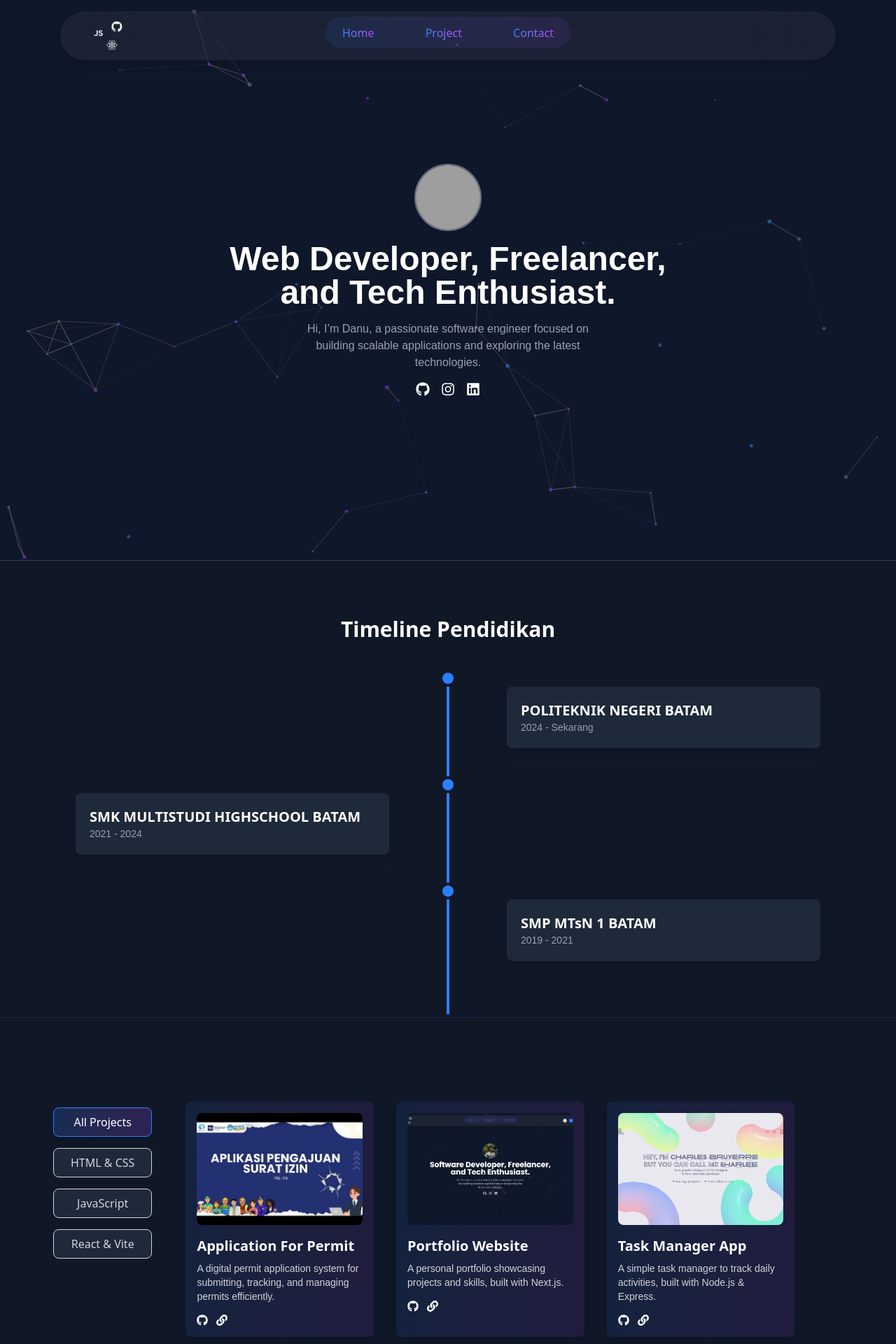
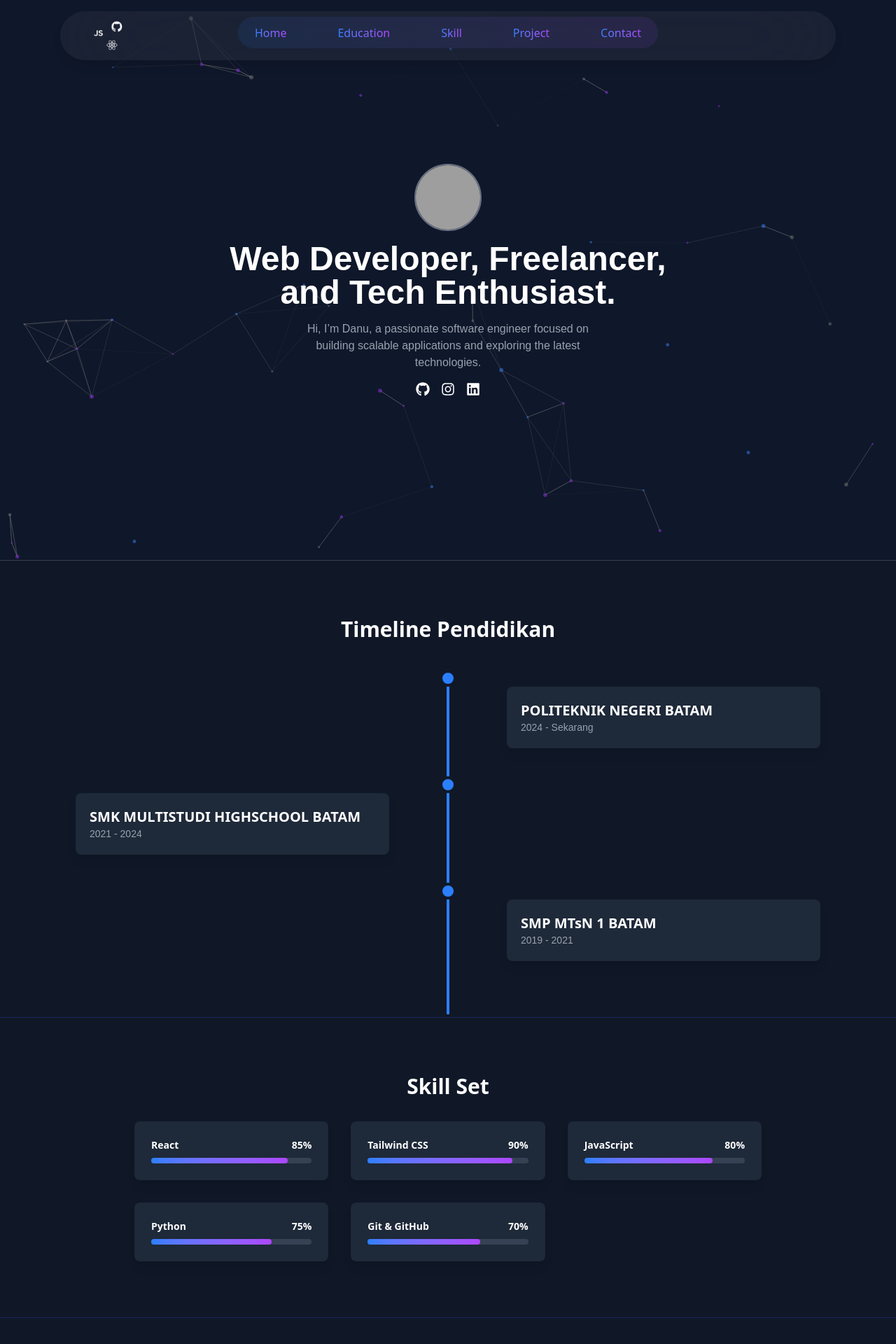
Before and after one commit to danuydstia/myPersonal, a React (Vite) app: page / in a window 1280 px wide. Shown: the top 1920 px of the page at 70% size. Built offline with nearby package versions, Linux system fonts and the light colour scheme; grey boxes are pictures that could not be loaded.

Commit message:
Update skillset

```diff
--- a/src/App.jsx
+++ b/src/App.jsx
@@ -8,9 +8,11 @@ import { TypeAnimation } from "react-type-animation";
 import HeroSection from "./section/HeroSection";
 import ProjectsSection from "./section/ProjectSection";
 import Footer from "./section/Footer";
+import Skill from "./section/Skillset";
 import "./App.css";
 import icon2 from "/gallery/icon2.png";
 import EducationTimeline from "./section/Pendidikan";
+import Skillset from "./section/Skillset";
 
 
 
@@ -56,7 +58,7 @@ const Header = () => {
           animate={{ opacity: 1, y: 0 }}
           transition={{ duration: 0.6, ease: "easeOut" }}
           className={`hidden md:flex absolute top-2 left-1/2 transform -translate-x-1/2
-            w-[350px] items-center justify-between bg-gradient-to-r from-blue-500/10 to-purple-500/10 px-6 py-2 rounded-full text-gray-200
+            w-[600px] items-center justify-between bg-gradient-to-r from-blue-500/10 to-purple-500/10 px-6 py-2 rounded-full text-gray-200
             ${scrolling ? "h-[40px]" : "h-[45px]"}`}
         >
           <Link
@@ -67,6 +69,24 @@ const Header = () => {
             className="nav-link bg-gradient-to-r from-blue-500 to-purple-500 bg-clip-text text-transparent cursor-pointer"
           >
             Home
+          </Link>
+          <Link
+            to="education"
+            smooth={true}
+            duration={800}
+            offset={-50}
+            className="nav-link bg-gradient-to-r from-blue-500 to-purple-500 bg-clip-text text-transparent cursor-pointer"
+          >
+            Education
+          </Link>
+          <Link
+            to="Skill"
+            smooth={true}
+            duration={800}
+            offset={-50}
+            className="nav-link bg-gradient-to-r from-blue-500 to-purple-500 bg-clip-text text-transparent cursor-pointer"
+          >
+            Skill
           </Link>
           <Link
             to="project"
@@ -118,6 +138,16 @@ const Header = () => {
             Home
           </Link>
           <Link
+            to="education"
+            smooth={true}
+            duration={800}
+            offset={-50}
+            className="text-2xl cursor-pointer"
+            onClick={() => setMenuOpen(false)}
+          >
+            Education
+          </Link>
+          <Link
             to="project"
             smooth={true}
             duration={800}
@@ -158,6 +188,7 @@ function App() {
       <Header />
       <HeroSection />
       <EducationTimeline />
+      <Skillset />
       <ProjectsSection />
       <Footer />
     </>
--- a/src/section/ProjectSection.jsx
+++ b/src/section/ProjectSection.jsx
@@ -8,24 +8,13 @@ const projects = [
     title: "Application For Permit",
     description: "A digital permit application system for submitting, tracking, and managing permits efficiently.",
     image: `./gallery/permit.png`,
-    link: "#",
-  },
-  {
-    title: "Portfolio Website",
-    description: "A personal portfolio showcasing projects and skills, built with Next.js.",
-    image: `./gallery/project1.png`,
-    link: "#",
-  },
-  {
-    title: "Task Manager App",
-    description: "A simple task manager to track daily activities, built with Node.js & Express.",
-    image: `./gallery/ecommerce.png`,
-    link: "#",
+    link: "https://github.com/danuydstia/pengajuanIzin",
+    category:"PHP"
   },
 ];
 
 
-const categories = ["All Projects", "HTML & CSS", "JavaScript", "React & Vite"];
+const categories = ["All Projects", "PHP", "React & Vite"];
 
 const ProjectsSection = () => {
   const [selectedCategory, setSelectedCategory] = useState("All Projects");
@@ -39,7 +28,7 @@ const ProjectsSection = () => {
   const displayedProjects = filteredProjects.slice(startIndex, startIndex + projectsPerPage);
 
   return (
-    <section id="project" className="py-30 bg-gray-900 border-t-1 border-blue-950 text-white">
+    <section id="project" className="py-30 bg-gray-900 border-t-1  border-blue-950 text-white">
       <div className="container mx-auto px-6 flex flex-col md:flex-row md:gap-x-8 items-center md:items-start">
         {/* Sidebar Menu */}
 
@@ -80,9 +69,10 @@ const ProjectsSection = () => {
                 <h3 className="text-xl font-semibold text-white mt-4">{project.title}</h3>
                 <p className="text-white/80 text-sm mt-2">{project.description}</p>
                 <div className="flex items-center mt-4">
-                  <a href="#" className="mr-3 text-white hover:text-blue-300 transition">
-                    <FaGithub />
-                  </a>
+                <a href={project.link} target="_blank" rel="noopener noreferrer" className="mr-3 text-white hover:text-blue-300 transition">
+                  <FaGithub />
+                </a>
+
                   <a href="#" className="text-white hover:text-blue-300 transition">
                     <FaLink />
                   </a>
--- /dev/null
+++ b/src/section/Skillset.jsx
@@ -0,0 +1,57 @@
+import React from "react";
+import { motion } from "framer-motion";
+
+const skills = [
+  { name: "React", percentage: 85 },
+  { name: "Tailwind CSS", percentage: 90 },
+  { name: "JavaScript", percentage: 80 },
+  { name: "Python", percentage: 75 },
+  { name: "Git & GitHub", percentage: 70 },
+];
+
+const Skillset = () => {
+  return (
+    <section id="skill" className="py-20 bg-gray-900 border-t-1 border-blue-950 text-white">
+      <div className="container mx-auto px-6">
+        <motion.h2
+          className="text-center text-3xl font-bold mb-8"
+          initial={{ opacity: 0, y: 50 }}
+          whileInView={{ opacity: 1, y: 0 }}
+          transition={{ duration: 0.6, ease: "easeOut" }}
+          viewport={{ once: true }}
+        >
+          Skill Set
+        </motion.h2>
+
+        <div className="grid grid-cols-1 sm:grid-cols-2 md:grid-cols-3 gap-8 max-w-4xl mx-auto">
+          {skills.map((skill, index) => (
+            <motion.div
+              key={index}
+              className="bg-gray-800 p-6 rounded-lg shadow-lg"
+              initial={{ opacity: 0, y: 30 }}
+              whileInView={{ opacity: 1, y: 0 }}
+              transition={{ duration: 0.6, delay: index * 0.1 }}
+              viewport={{ once: true }}
+            >
+              <div className="flex justify-between text-sm font-semibold mb-2">
+                <span>{skill.name}</span>
+                <span>{skill.percentage}%</span>
+              </div>
+              <div className="w-full bg-gray-700 h-2 rounded-full">
+                <motion.div
+                  className="h-full bg-gradient-to-r from-blue-500 to-purple-500 rounded-full"
+                  initial={{ width: "0%" }}
+                  whileInView={{ width: `${skill.percentage}%` }}
+                  transition={{ duration: 0.8, ease: "easeOut" }}
+                  viewport={{ once: true }}
+                ></motion.div>
+              </div>
+            </motion.div>
+          ))}
+        </div>
+      </div>
+    </section>
+  );
+};
+
+export default Skillset;
```
